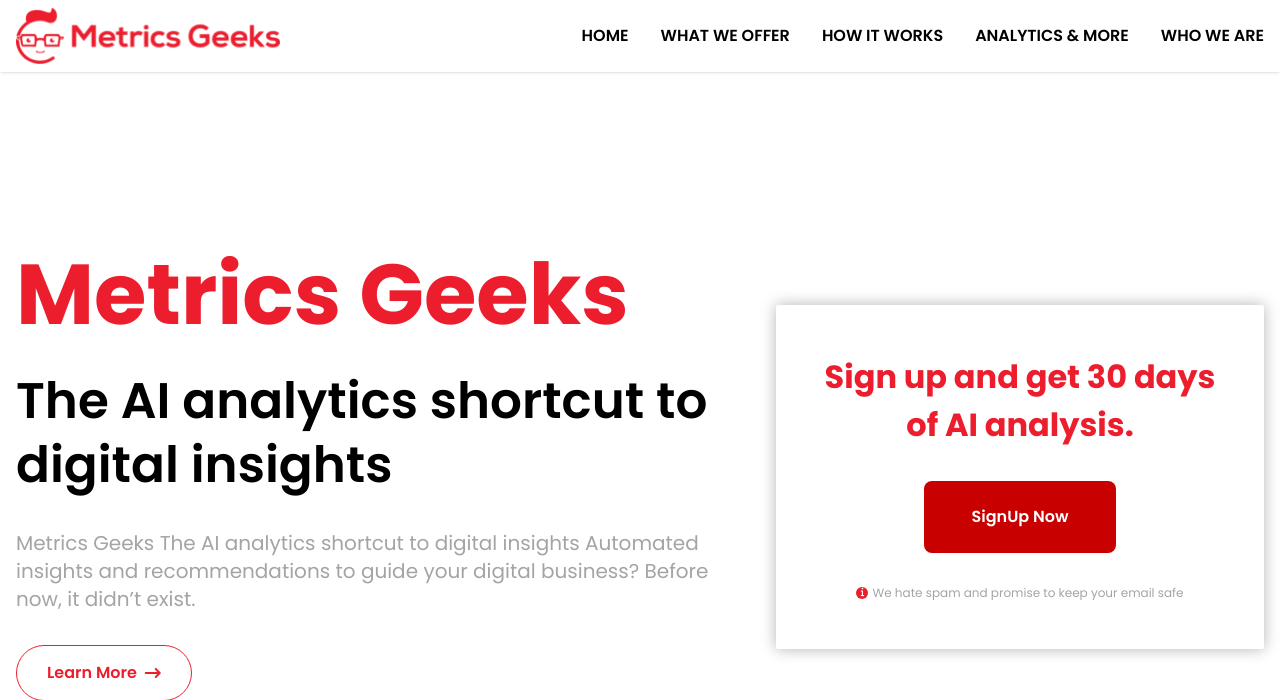
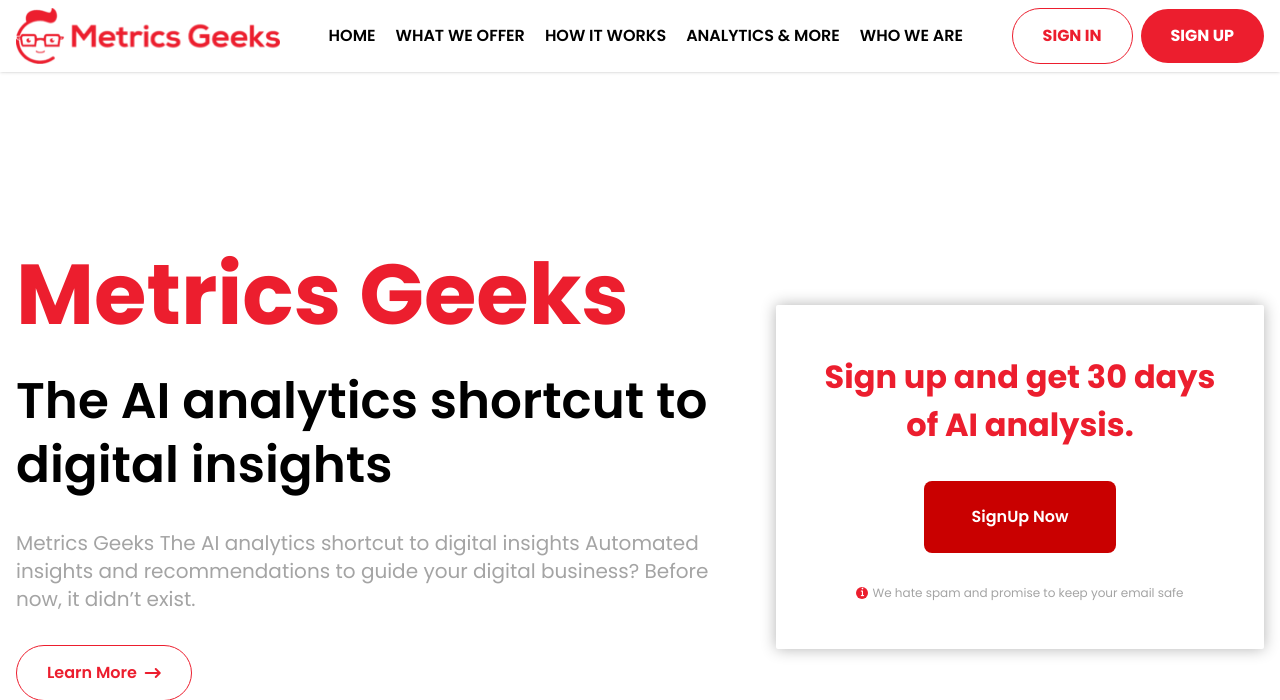
Before and after one commit to Tasnim-Bahar-Samir/metrics-geeks, a Django app: page / in a window 1280 px wide. Shown: the top 700 px of the page. Run offline with Django 5.2, Linux system fonts and the light colour scheme; some libraries are stand-ins or nearby versions.

Commit message:
update on navbar

```diff
--- a/template/index.html
+++ b/template/index.html
@@ -108,7 +108,25 @@
           />
         </div>
 
-        <div class="space-x-3 md:space-x-0 rtl:space-x-reverse lg:hidden">
+       <div class="flex items-center gap-5 xl:order-2">
+        <div class=" items-center gap-2 hidden md:flex">
+          <button
+                data-modal-target="authentication-modal"
+                data-modal-toggle="authentication-modal"
+                class="border border-primary text-primary hover:bg-secondary hover:text-white transition duration-300 ease-in-out font-bold px-[30px] py-[15px] uppercase rounded-full"
+              >
+                Sign In
+              </button>
+              <button
+                data-modal-target="authentication-modal"
+                data-modal-toggle="authentication-modal"
+                class="bg-primary text-white hover:bg-secondary transition duration-300 ease-in-out font-bold px-[30px] py-[15px] uppercase rounded-full"
+              >
+                Sign Up
+              </button>
+        </div>
+        <div class="space-x-3 md:space-x-0 rtl:space-x-reverse xl:hidden">
+
           <button
             id="navbarToggle"
             data-collapse-toggle="navbar-sticky"
@@ -122,12 +140,13 @@
           </button>
         </div>
 
+       </div>
         <div
           id="navbar-sticky"
-          class="hidden font-semibold flex-wrap items-center gap-4 text-sm w-full md:text-[16px] lg:w-auto lg:flex lg:gap-5 xl:gap-8"
+          class="hidden font-semibold flex-wrap items-center gap-4 text-sm w-full md:text-[16px] xl:order-1 xl:w-auto xl:flex xl:gap-3 2xl:gap-5"
         >
           <ul
-            class="flex flex-col p-4 gap-4 lg:p-0 mt-4 border border-gray-100 rounded-lg bg-gray-50 rtl:space-x-reverse lg:flex-row lg:gap-8 lg:mt-0 lg:border-0 lg:bg-white"
+            class="flex flex-col p-4 gap-4 lg:p-0 mt-4 border border-gray-100 rounded-lg bg-gray-50 rtl:space-x-reverse xl:flex-row xl:gap-5 xl:mt-0 xl:border-0 xl:bg-white 2xl:gap-8"
           >
             <a href="#"> HOME </a
             ><a href="#we-offer"> WHAT WE OFFER </a
@@ -136,9 +155,7 @@
             ><a href="#we-are"> WHO WE ARE </a>
           </ul>
         </div>
-        <!-- <div class="text-primary lg:hidden">
 
-        </div> -->
       </div>
     </nav>
     <!-- header section start -->
```
